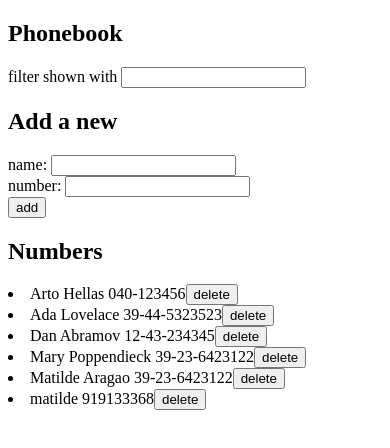
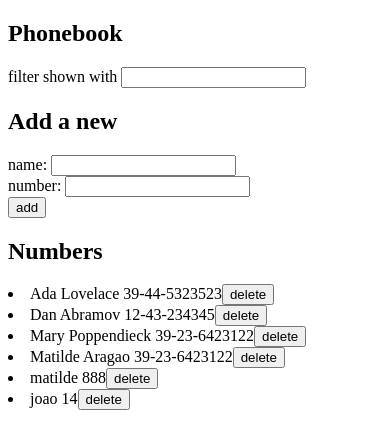
Before and after one commit to matildehomem/full-stack-open-2020, a React (Create React App) app in the folder part2/phonebook/: page / in a window 390 px wide. Shown: the top 448 px of the page. Built offline with nearby package versions, Linux system fonts and the light colour scheme; data requests are answered from the project's data file.

Commit message:
phonebook step10

```diff
--- a/part2/phonebook/db.json
+++ b/part2/phonebook/db.json
@@ -1,10 +1,5 @@
 {
   "persons": [
-    {
-      "name": "Arto Hellas",
-      "number": "040-123456",
-      "id": 1
-    },
     {
       "name": "Ada Lovelace",
       "number": "39-44-5323523",
@@ -27,8 +22,13 @@
     },
     {
       "name": "matilde",
-      "number": "919133368",
+      "number": "888",
       "id": 6
+    },
+    {
+      "name": "joao",
+      "number": "14",
+      "id": 7
     }
   ]
 }
--- a/part2/phonebook/src/App.js
+++ b/part2/phonebook/src/App.js
@@ -26,10 +26,29 @@ const App = () => {
     e.preventDefault();
 
     const duplicateName = persons.filter((person) => person.name === newName);
+
     if (duplicateName.length) {
-      alert(`${newName} is already added to phonebook`);
-      return;
+      const personToUpdate = duplicateName[0];
+      const answer = window.confirm(
+        `${personToUpdate.name} is already added to phonebook, replace the old number with the new one?`,
+      );
+
+      if (answer) {
+        personToUpdate.number = newNumber;
+
+        phonebookService
+          .updatePerson(personToUpdate)
+          .then(res => {
+            setPersons(
+              persons.map(person => {
+                return person.id === res.id ? res : person;
               }
+              )
+          )
+      })
+      .catch(err => console.log(err))
+    }
+    } else {
       const newPerson = {
         name: newName,
         number: newNumber,
@@ -37,9 +56,10 @@ const App = () => {
 
       phonebookService.create(newPerson).then((res) => {
         setPersons(persons.concat(res));
+      });
+    }
     setNewName('');
     setNewNumber('');
-    });
   };
 
   const handleFilter = (e) => {
@@ -54,10 +74,11 @@ const App = () => {
 
   const handleDelete = (id) => {
     const newPersons = persons.filter((person) => id !== person.id);
-    const personToDelete = persons.find(person => person.id === id)
+    const personToDelete = persons.find((person) => person.id === id);
 
-    const answer = window.confirm(`Delete ${personToDelete.name}?`)
-    if(answer) phonebookService.deletePerson(id).then((res) => setPersons(newPersons));
+    const answer = window.confirm(`Delete ${personToDelete.name}?`);
+    if (answer)
+      phonebookService.deletePerson(id).then((res) => setPersons(newPersons));
   };
 
   return (
--- a/part2/phonebook/src/services/phonebook.js
+++ b/part2/phonebook/src/services/phonebook.js
@@ -10,9 +10,13 @@ const create = (newObject) => {
     const request = axios.post(baseUrl, newObject);
     return request.then((response) => response.data);
   };
-const deletePerson = (id, newObject) => {
-    const request = axios.delete(`${baseUrl}/${id}`, newObject);
+const deletePerson = (id) => {
+    const request = axios.delete(`${baseUrl}/${id}`);
+    return request.then((response) => response.data);
+  };
+const updatePerson = (newObject) => {
+    const request = axios.put(`${baseUrl}/${newObject.id}`, newObject);
     return request.then((response) => response.data);
   };
 
-export default { getAll, create, deletePerson};
+export default { getAll, create, deletePerson, updatePerson};
```
Lines whose indentation alone changed are shown as unchanged.
